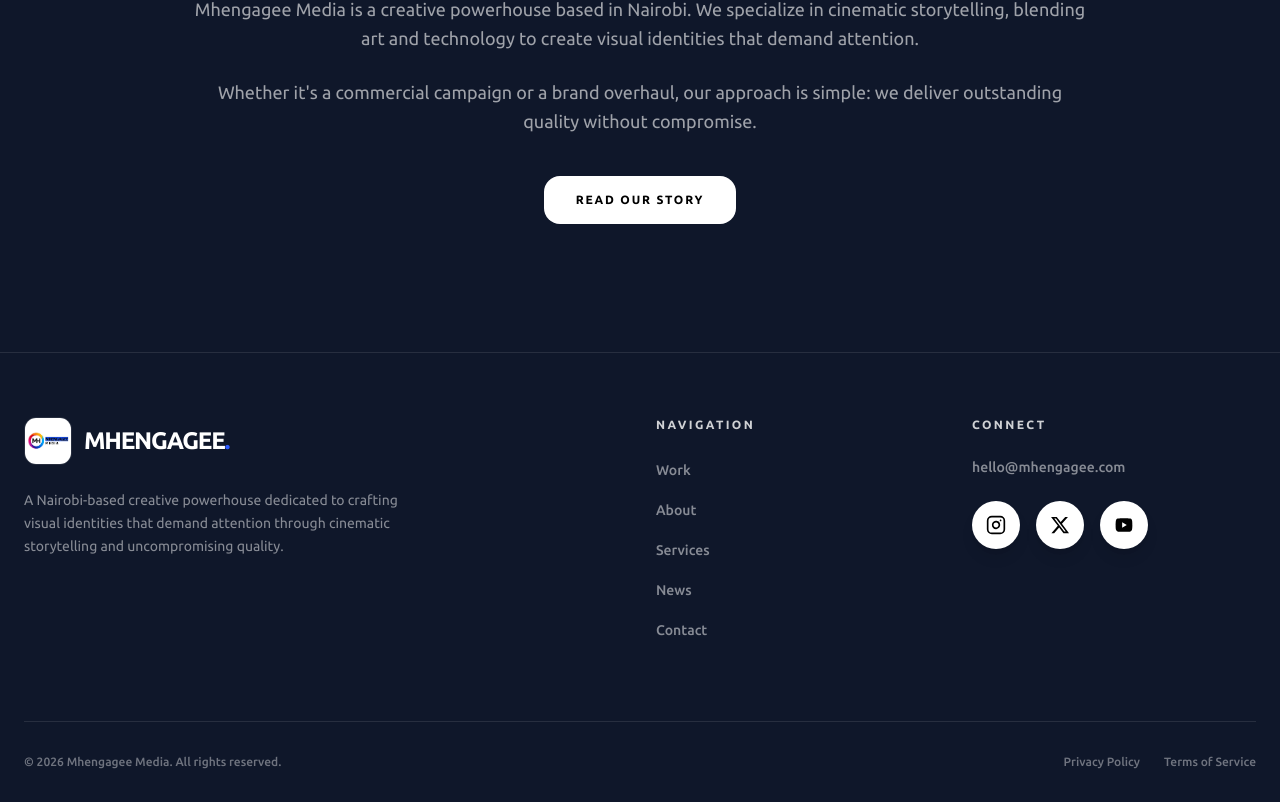
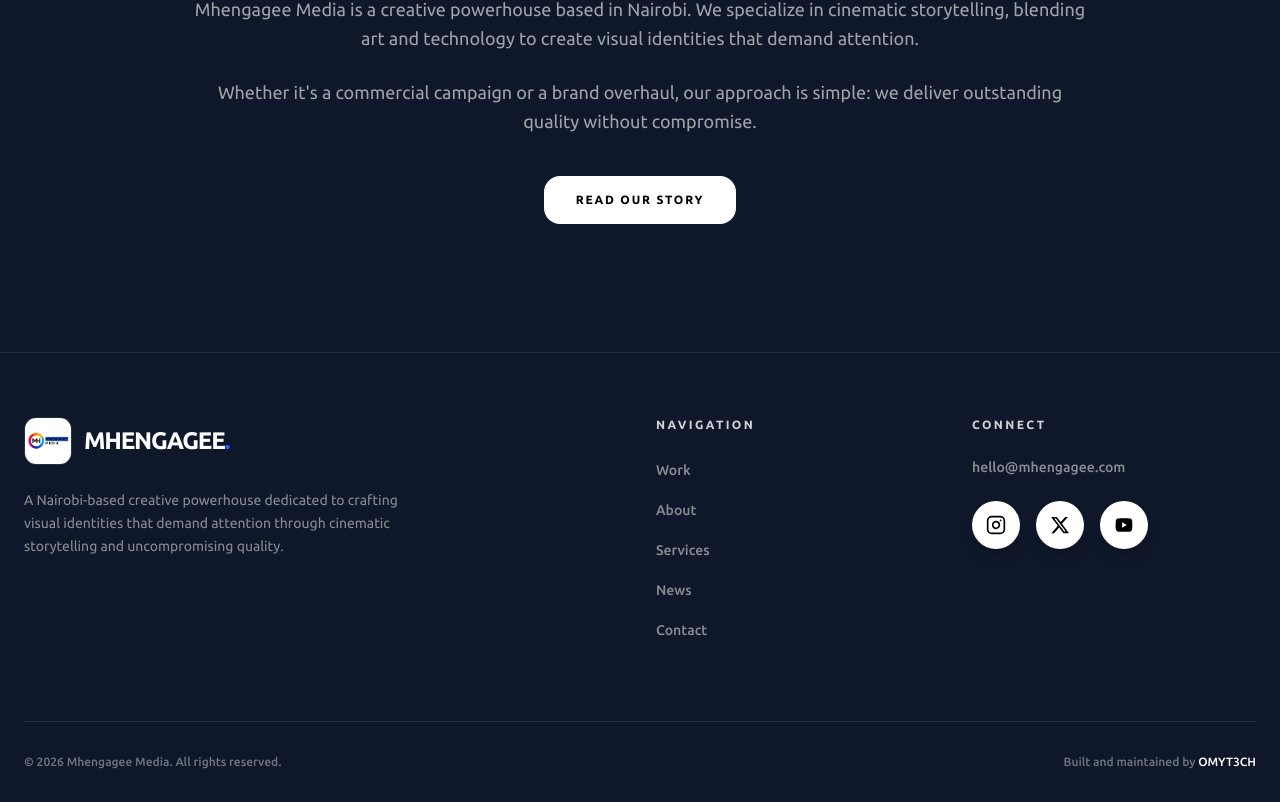
Before and after one commit to Omillo-Charles/mhengagee, a Next.js app: page / in a window 1280 px wide. Shown: the part 1852-2654 px from the top of the page. Built offline with nearby package versions, Linux system fonts and the light colour scheme.

Commit message:
refactor: replace privacy and terms links with OMYT3CH attribution in footer

```diff
--- a/components/Footer.tsx
+++ b/components/Footer.tsx
@@ -105,14 +105,17 @@
           <p className="text-xs font-medium text-white/40">
             &copy; {currentYear} Mhengagee Media. All rights reserved.
           </p>
-          <div className="flex gap-6">
-            <Link href="/privacy" className="text-xs font-medium text-white/40 transition-colors hover:text-white">
-              Privacy Policy
-            </Link>
-            <Link href="/terms" className="text-xs font-medium text-white/40 transition-colors hover:text-white">
-              Terms of Service
-            </Link>
-          </div>
+          <p className="text-xs font-medium text-white/40">
+            Built and maintained by{" "}
+            <a
+              href="https://omytech.co.ke"
+              target="_blank"
+              rel="noopener noreferrer"
+              className="text-white hover:text-primary transition-colors"
+            >
+              OMYT3CH
+            </a>
+          </p>
         </div>
       </div>
     </footer>
```
